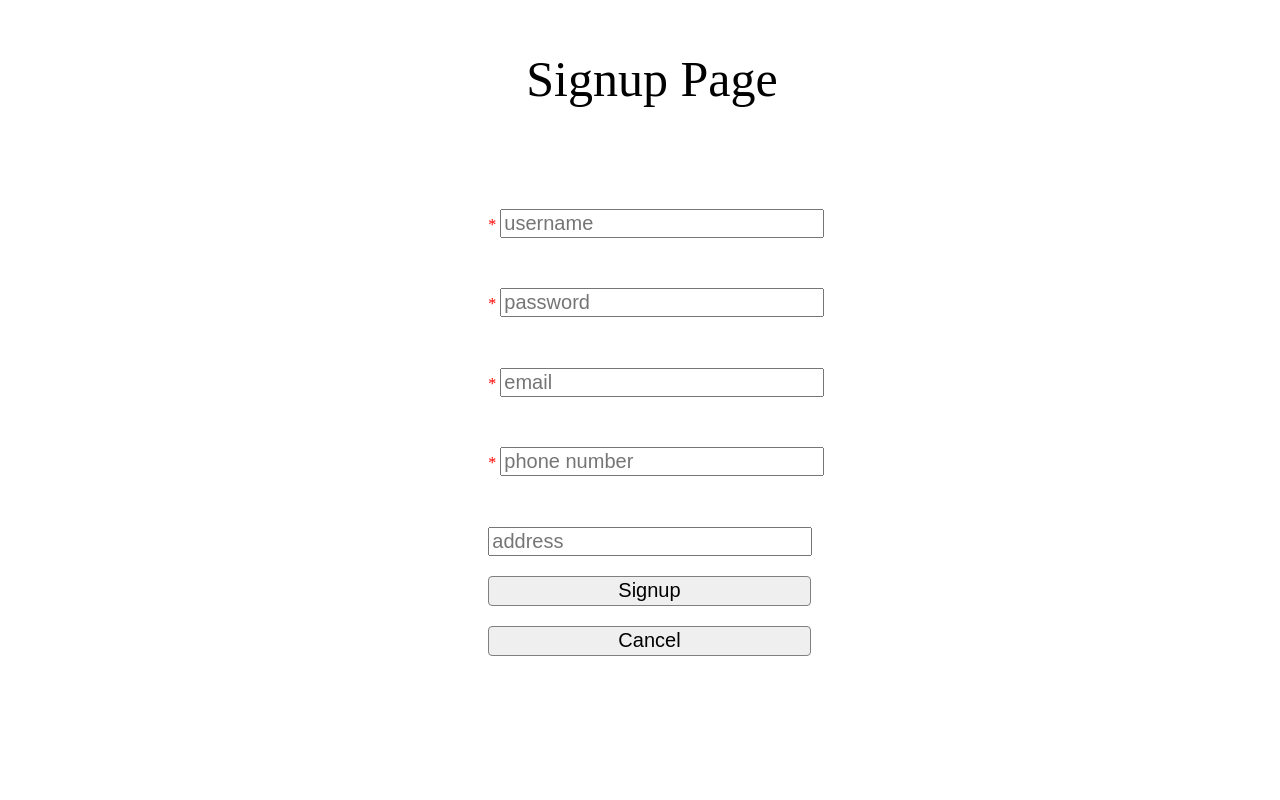
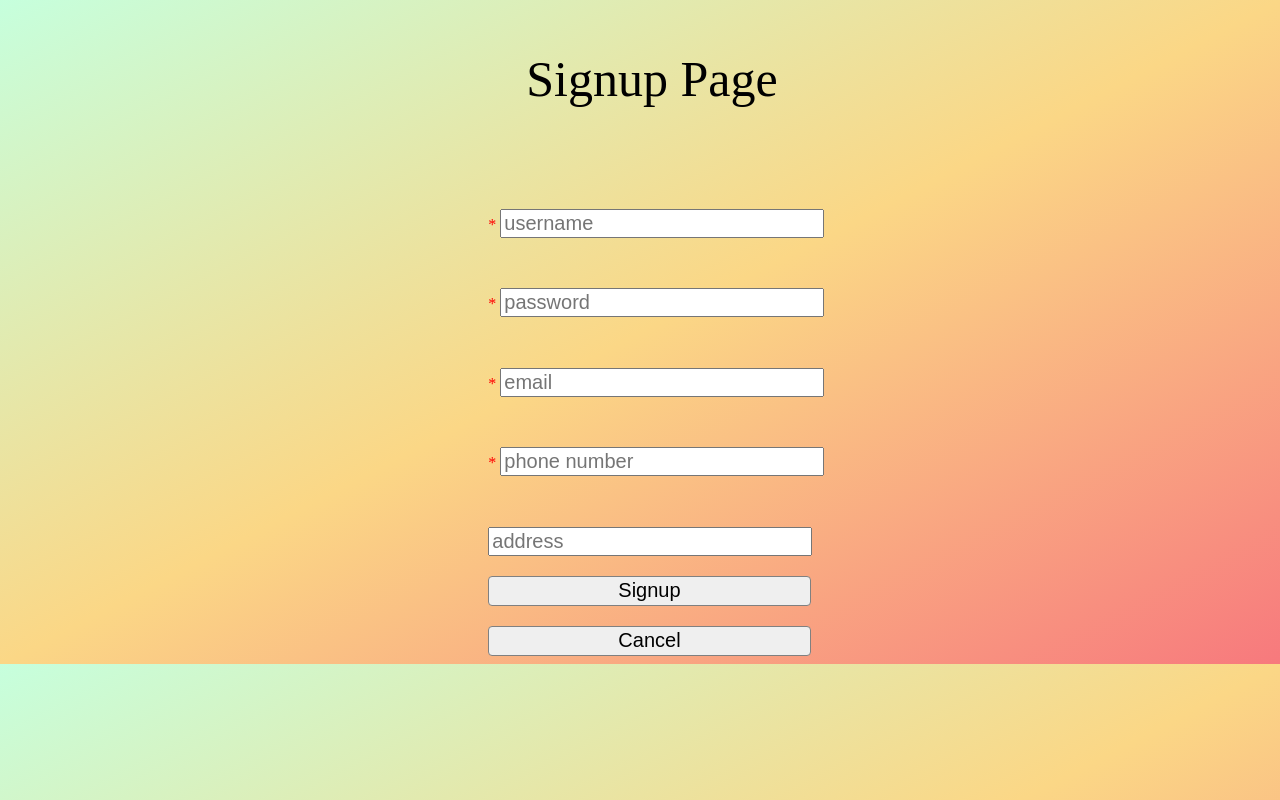
Before and after one commit to sahilraj-001x/Ecommerce, a Flask app: page /signup in a window 1280 px wide. Run offline with Flask 2, Linux system fonts and the light colour scheme.

Commit message:
Update signup.html

```diff
--- a/templates/signup.html
+++ b/templates/signup.html
@@ -5,6 +5,9 @@
     <title>Signup</title>
 </head>
 <style>
+body{
+    background-image: linear-gradient(to bottom right, #c6ffdd,#fbd786,#f7797d);
+}
 input{
     font-size:20px;
     width:25%;
```
